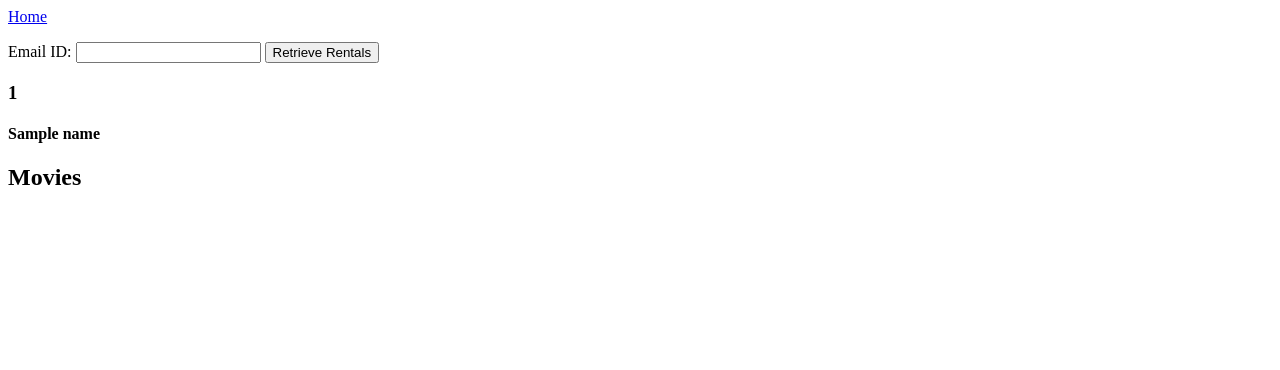
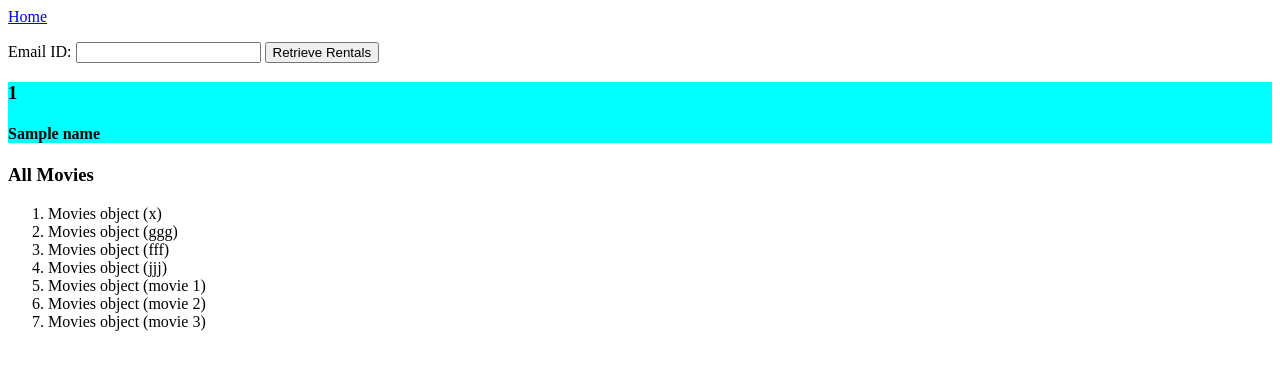
Before and after one commit to zuhaib-khan/movie-rental, a Django app: template BrickSmasher/app/templates/app/rent.html in a window 1280 px wide. Shown: the top 370 px of the page. Run offline with Django 4.2, Linux system fonts and the light colour scheme; data comes from the database, SQL or seed files in the repository; tables that the repository leaves empty hold one stand-in row (values such as "Sample post"); the template is opened without the code that fills it: values that come from a table or form of the project are taken from there, most other values are stand-ins (such as "Sample title", 1, 10 or a date in 2020).

Commit message:
rentals -- show all movies

```diff
--- a/BrickSmasher/app/templates/app/rent.html
+++ b/BrickSmasher/app/templates/app/rent.html
@@ -11,9 +11,15 @@
             {{ form }}
         <input type="submit", value="Retrieve Rentals">
         </form>
-        <h3>{{ email_id }}</h3>
-        <h4>{{ name }}</h4>
-        <h2>Movies</h2>
-
+        <div style="background-color:cyan">
+            <h3>{{ email_id }}</h3>
+            <h4>{{ name }}</h4>
+        </div>
+        <h3> All Movies</h3>
+        <ol>
+            {% for movie in all_movies %}
+                <li> {{ movie }}</li>
+            {% endfor %}
+        </ol>
     </body>
 </html>
--- a/BrickSmasher/app/views.py
+++ b/BrickSmasher/app/views.py
@@ -57,16 +57,17 @@
 
 def rent(request):
     if request.method == "POST":
+
+        movies = Movies.objects.all()
+        all_movies = [movie.title for movie in movies]
+
         email_id = request.POST["email_id"]
-
         customer = Customer.objects.filter(pk=email_id)
         name = customer[0].first_name  + " " + customer[0].last_name
-        # name = "temp"
-        print("lll", customer)
 
         rentals =  Rentals.objects.filter(email_id=email_id).all()
         print("lll", rentals)
-        return render(request, "app/rent.html", {"form": RetrieveRentalsForm(), "email_id": email_id, "name": name})
+        return render(request, "app/rent.html", {"form": RetrieveRentalsForm(), "email_id": email_id, "name": name, "all_movies": all_movies})
 
     return render(request, "app/rent.html", {"form": RetrieveRentalsForm()})
 
```
